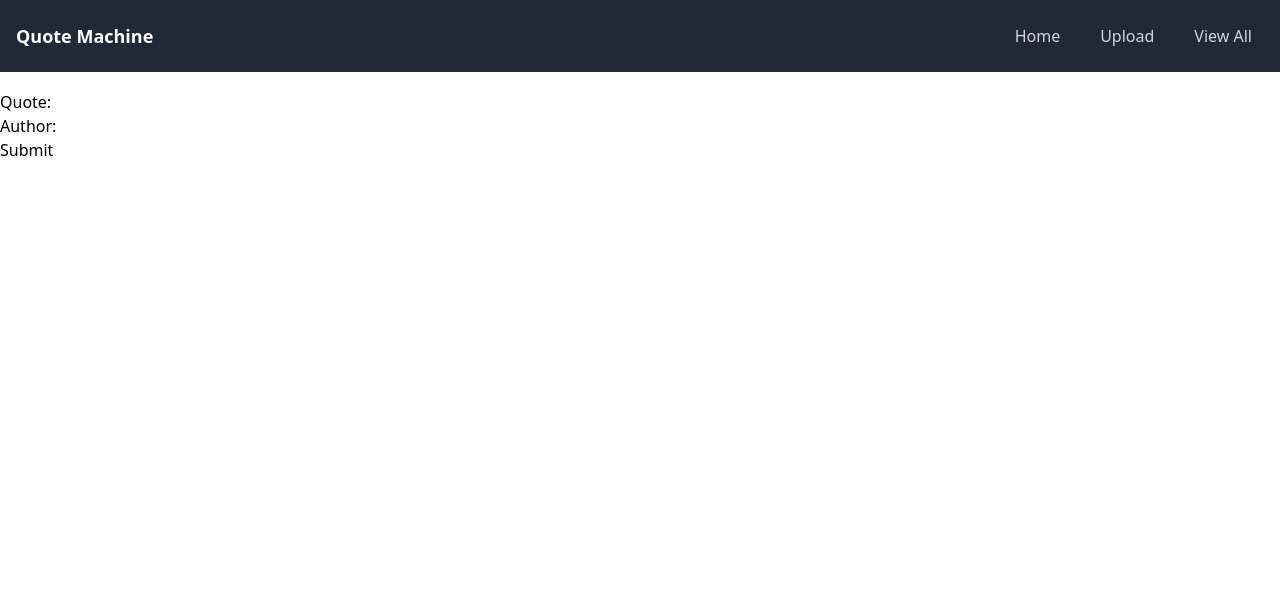
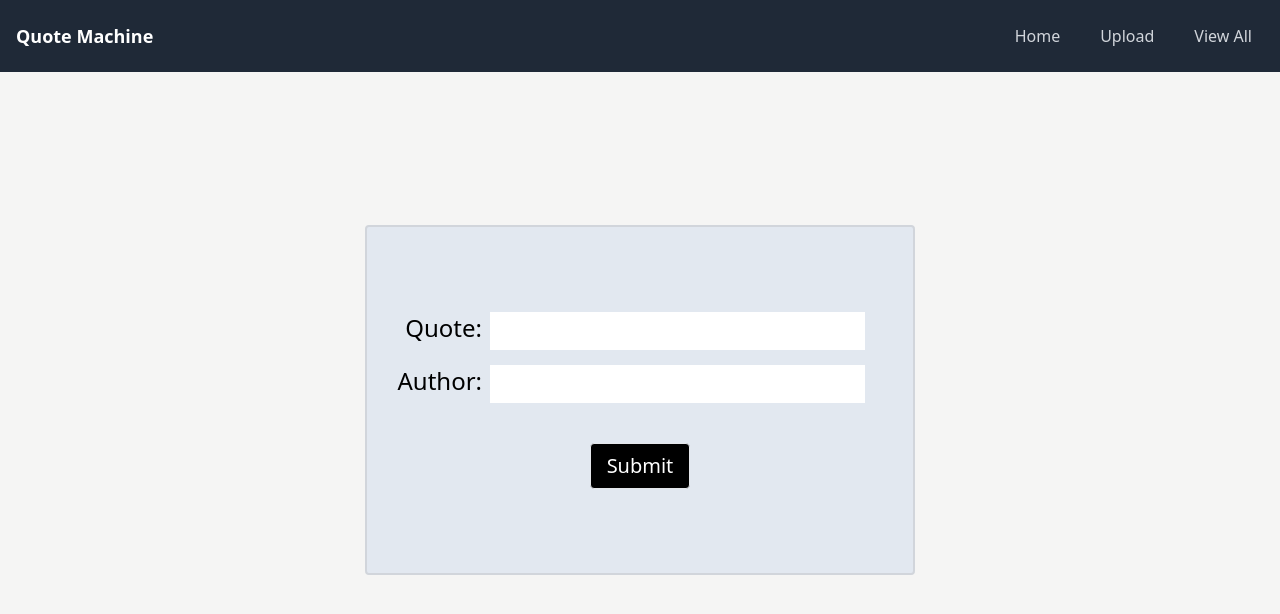
Before and after one commit to MisutaKohi/quote-machine, a Next.js app: page /upload in a window 1280 px wide. Shown: the top 614 px of the page. Built offline with nearby package versions, Linux system fonts and the light colour scheme.

Commit message:
Add styling to quote input page

```diff
--- a/app/upload/page.tsx
+++ b/app/upload/page.tsx
@@ -41,32 +41,48 @@ export default function Page() {
   };
 
   return (
-    <form onSubmit={ handleSubmit} className='pt-[90px]'>
-      <div>
-        <label htmlFor="text">Quote:</label>
+    <div className="min-h-screen min-w-screen flex justify-center items-center pt-[90px] pb-[90px] bg-stone-100">
+      <form onSubmit={ handleSubmit} className='flex flex-col justify-center items-center rounded bg-slate-200 w-[550px] min-h-[350px] border-2 border-gray-300'>
+        <div className="pb-[15px] w-[500px] flex flex-row">
+          <div className="w-[20%] flex justify-end pr-2">
+            <label htmlFor="text" className="text-2xl ">Quote: </label>
+          </div>
+          <div className="w-[75%]">
             <input
               type="text"
               id="text"
               name="text"
+              className="w-[100%] h-[100%] p-2"
               value={formData.text}
               onChange={ handleChange }
               required
             />
           </div>
+        </div>
 
-      <div>
-        <label htmlFor="author">Author:</label>
+        <div className="pb-[40px] w-[500px] flex flex-row">
+          <div className="w-[20%] flex justify-end pr-2">
+            <label htmlFor="author" className="text-2xl">Author: </label>
+          </div>
+          <div className="w-[75%]">
             <input
               type="text"
               id="author"
               name="author"
+              className="w-[100%] h-[100%] p-2"
               value={ formData.author }
               onChange={ handleChange }
               required
             />
           </div>
+        </div>
 
-      <button type="submit">Submit</button>
+        <button
+          type="submit"
+          className="hover:bg-gray-700 bg-black text-white text-xl py-2 px-4 rounded border">
+            Submit
+          </button>
       </form>
+    </div>
   )
 }
```
Lines whose indentation alone changed are shown as unchanged.
